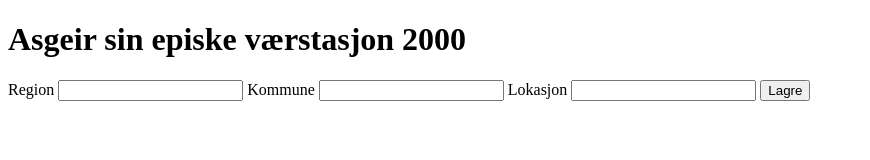
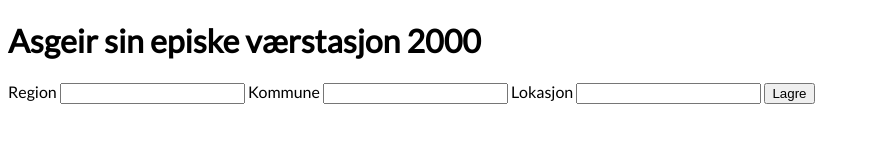
Before and after one commit to asgeirv/weatherstation, a plain HTML site: page web/client/src/index.html in a window 1280 px wide. Shown: the whole page, without its empty margins (0-870 px from the left). Drawn offline with Linux system fonts and the light colour scheme.

Commit message:
Add Lato font family

```diff
--- a/web/client/src/css/styles.css
+++ b/web/client/src/css/styles.css
@@ -1,3 +1,7 @@
+body {
+    font-family: Lato, sans-serif;
+}
+
 #set-location-form {
 
 }
--- a/web/client/src/index.html
+++ b/web/client/src/index.html
@@ -6,6 +6,7 @@
 
         <title>Asgeir sin episke værstasjon 2000</title>
 
+        <link href="https://fonts.googleapis.com/css2?family=Lato&display=swap" rel="stylesheet">
         <link rel="stylesheet" href="css/styles.css">
 
         <script rel="javascript" src="js/main.js"></script>
```
